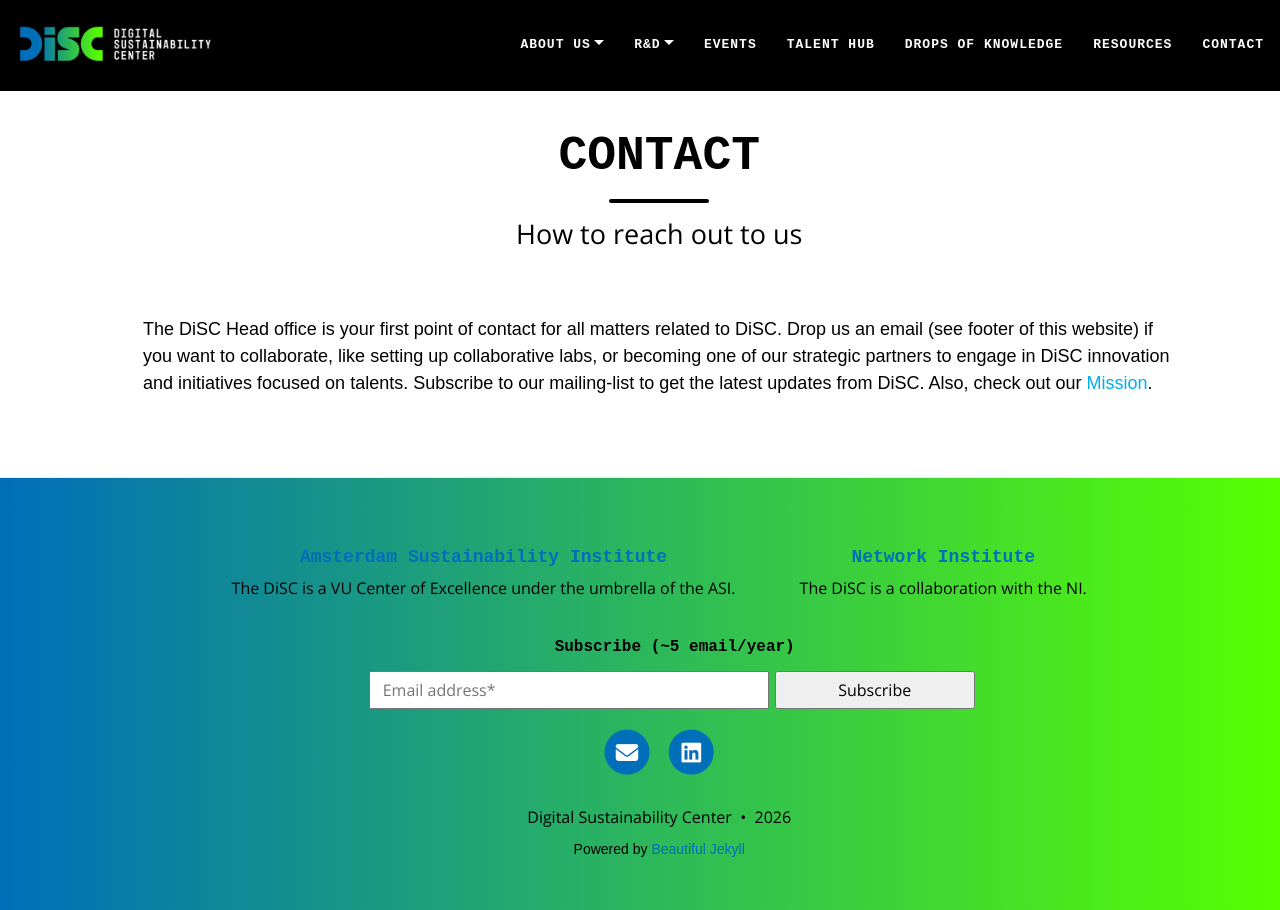
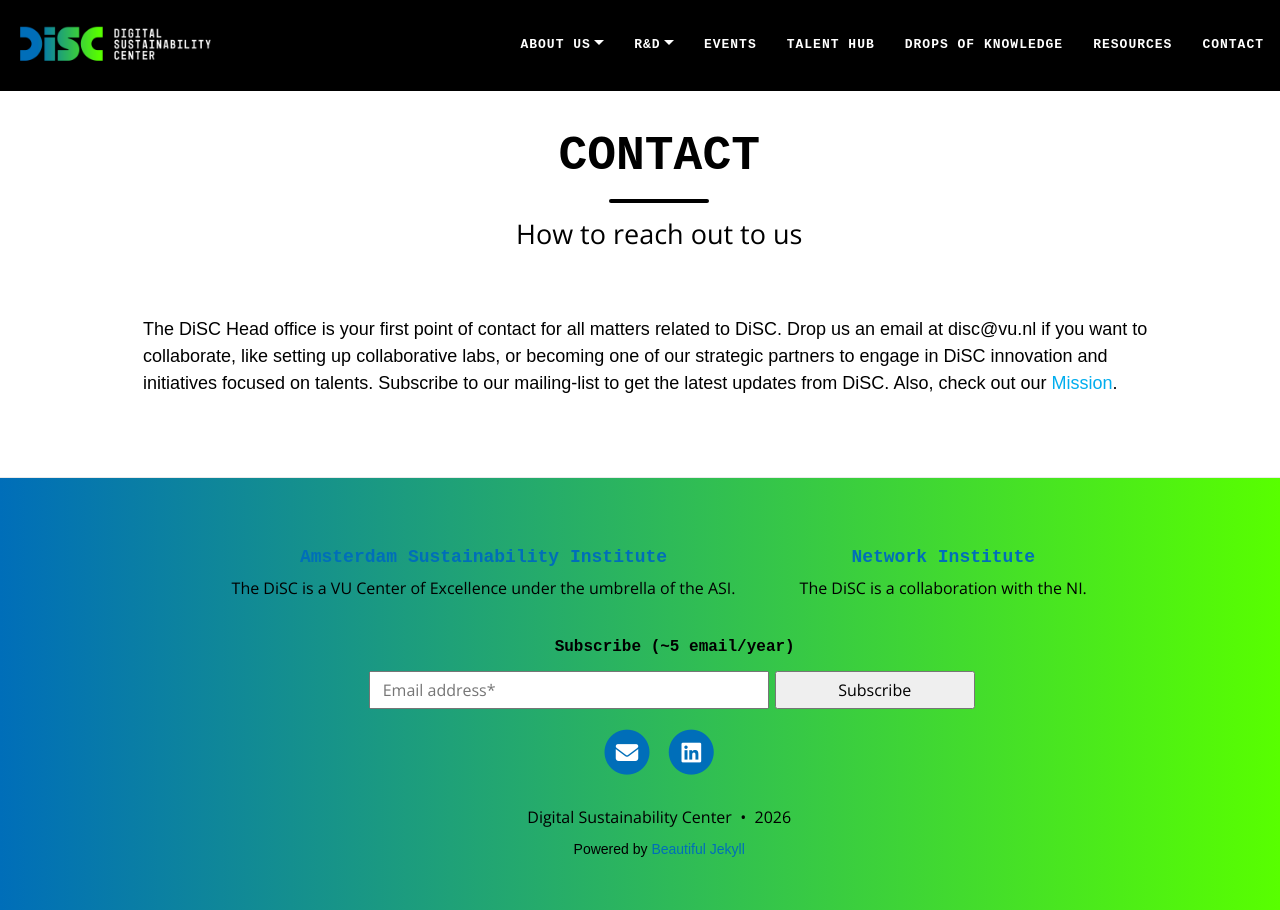
Before and after one commit to S2-group/disc-website.github.io, a Jekyll site: the page built from pages/contacts.md, in a window 1280 px wide. Built offline with Jekyll 4.4.1, drawn with Linux system fonts in a browser that asks for light colours; comment, search, counter and statistics services are not loaded.

Commit message:
added email to contact

```diff
--- a/pages/contacts.md
+++ b/pages/contacts.md
@@ -4,4 +4,4 @@
 subtitle: How to reach out to us
 ---
 
-The DiSC Head office is your first point of contact for all matters related to DiSC. Drop us an email (see footer of this website) if you want to collaborate, like setting up collaborative labs, or becoming one of our strategic partners to engage in DiSC innovation and initiatives focused on talents. Subscribe to our mailing-list to get the latest updates from DiSC. Also, check out our [Mission](https://s2group.cs.vu.nl/disc-website.github.io/pages/ourmission).
+The DiSC Head office is your first point of contact for all matters related to DiSC. Drop us an email at disc@vu.nl if you want to collaborate, like setting up collaborative labs, or becoming one of our strategic partners to engage in DiSC innovation and initiatives focused on talents. Subscribe to our mailing-list to get the latest updates from DiSC. Also, check out our [Mission](https://s2group.cs.vu.nl/disc-website.github.io/pages/ourmission).
```
